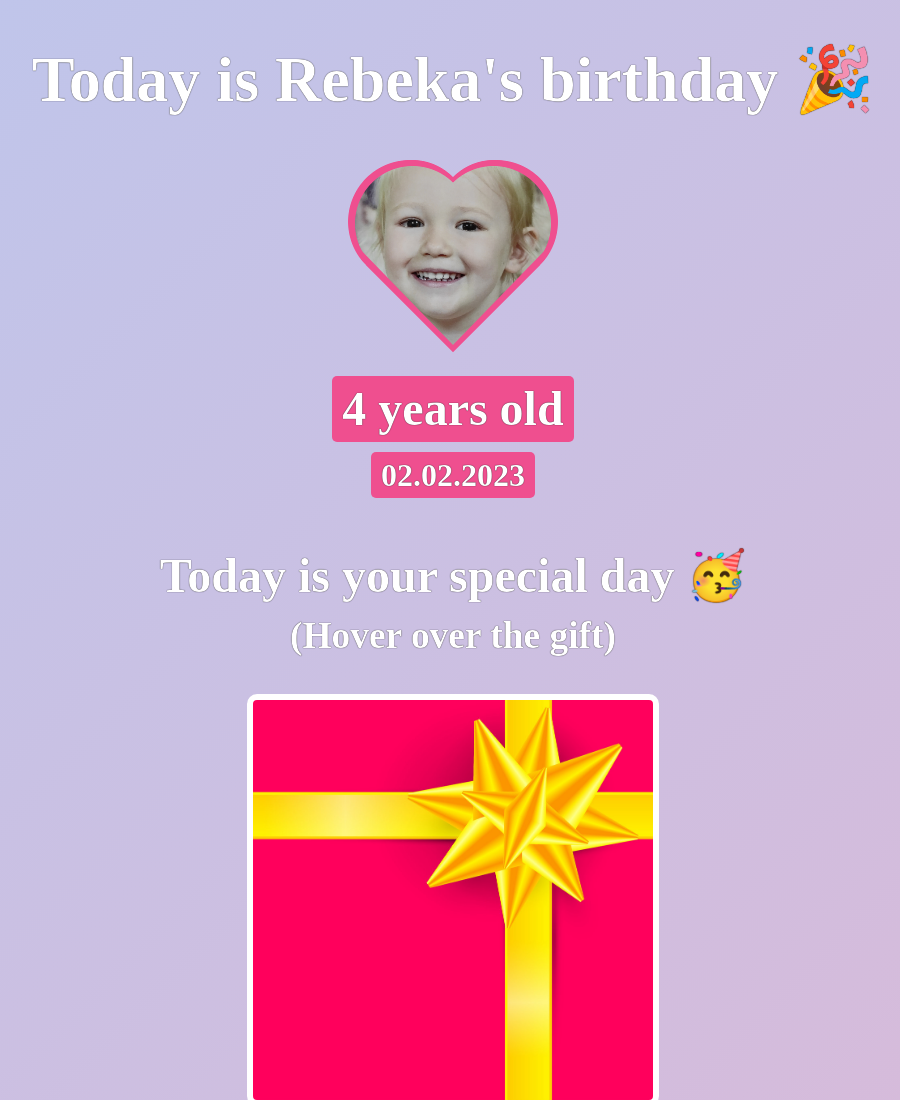
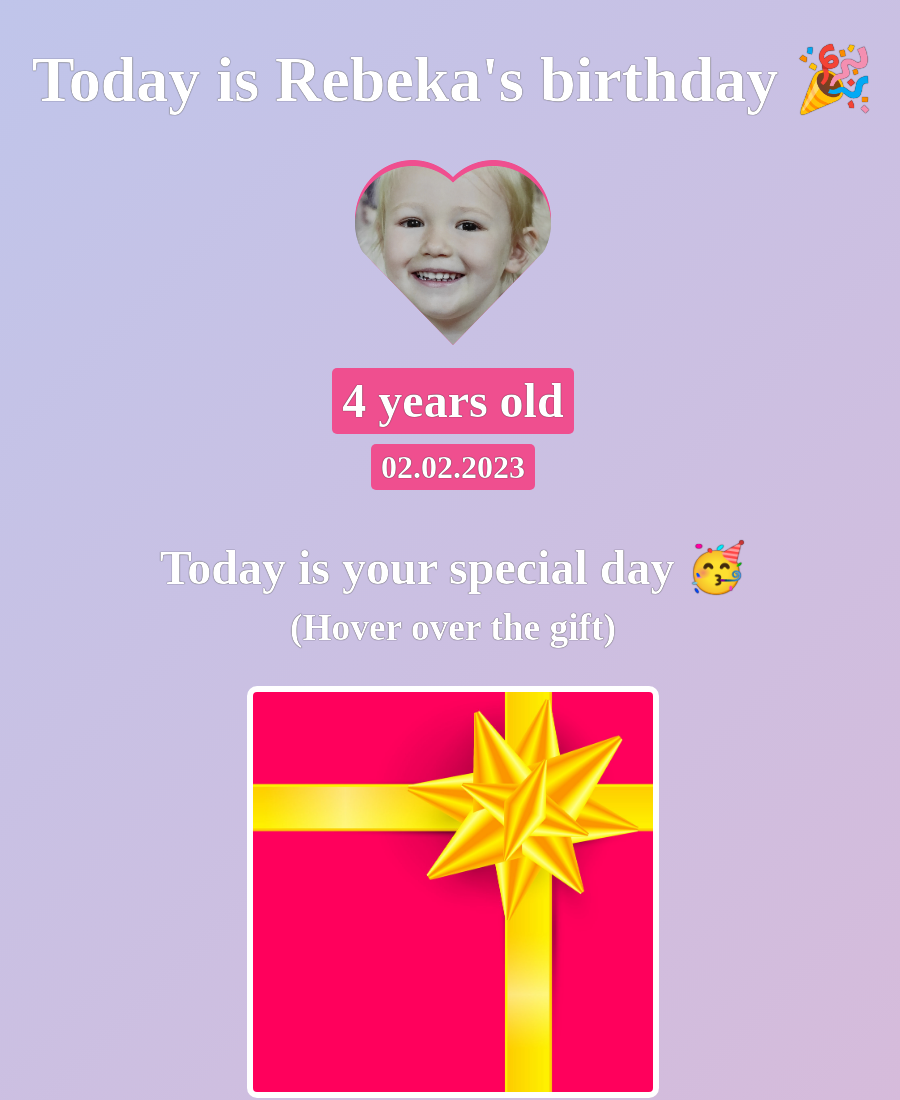
Before and after one commit to 19Lilly/birtday-site, a website built with Vite: page index.html in a window 1280 px wide. Shown: the top 1100 px of the page, without its empty margins (187-1087 px from the left). Built offline with nearby package versions, Linux system fonts and the light colour scheme; a web font is replaced by a local one.

Commit message:
Update index.html

```diff
--- a/index.html
+++ b/index.html
@@ -8,9 +8,9 @@
     <body>
         <div id="header">
             <h1>Today is Rebeka's birthday 🎉</h1>
-            <div class="heart" style="width:212px" >
+
                 <div class="heart"><img id="beky-img"src="images/beky-smaller2.jpg" alt="little b-day girl is smiling"></div>
-            </div>
+
             <h2 id="bday-age">4 years old</h2>
             <h4 id="bday-date">02.02.2023</h4>
         </div>
```
